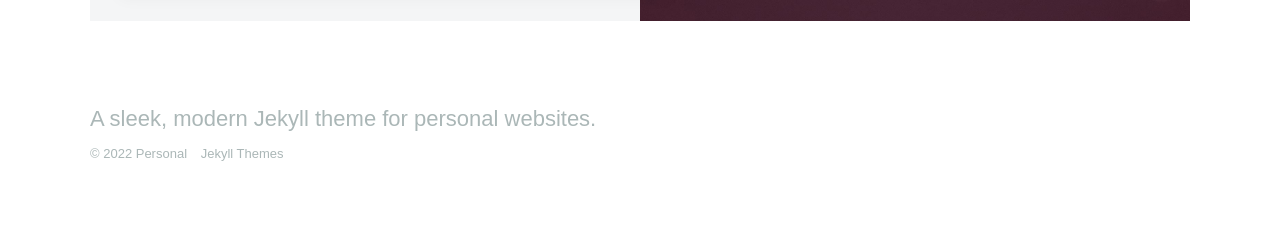
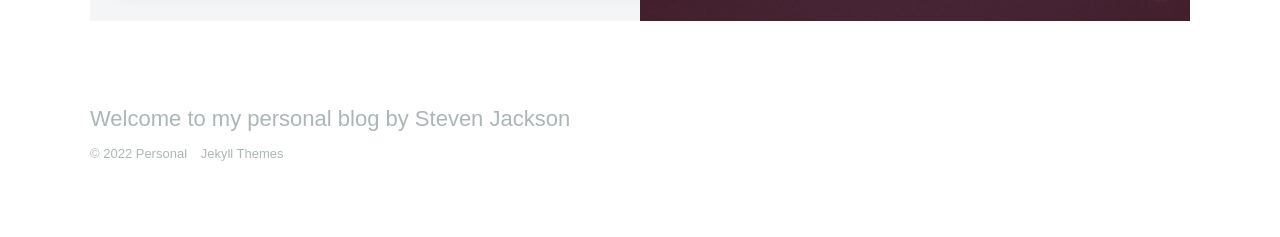
Before and after one commit to sjackson4430/portfolio, a Jekyll site: the page built from index.html, in a window 1280 px wide. Shown: the part 1576-1813 px from the top of the page. Built offline with Jekyll 4.4.1, drawn with Linux system fonts in a browser that asks for light colours; nearby versions of some CDN libraries; some web fonts are replaced.

Commit message:
updated footer tagline of settings.yml

```diff
--- a/_data/settings.yml
+++ b/_data/settings.yml
@@ -18,7 +18,7 @@ menu_settings:
       url: '/contact'
 
 footer_settings:
-  footer_tagline: A sleek, modern Jekyll theme for personal websites.
+  footer_tagline: Welcome to my personal blog by Steven Jackson
 
 hero_settings:
   overlay_opacity: 0.8
```
